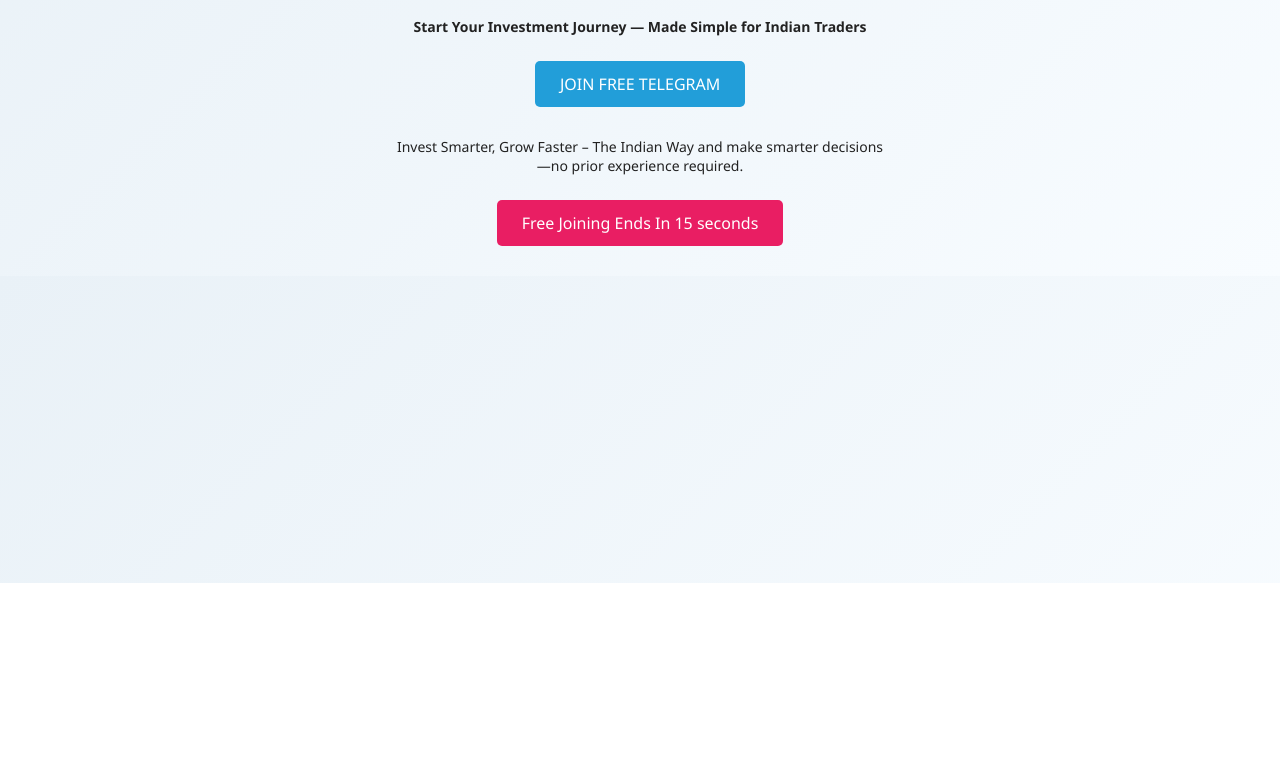
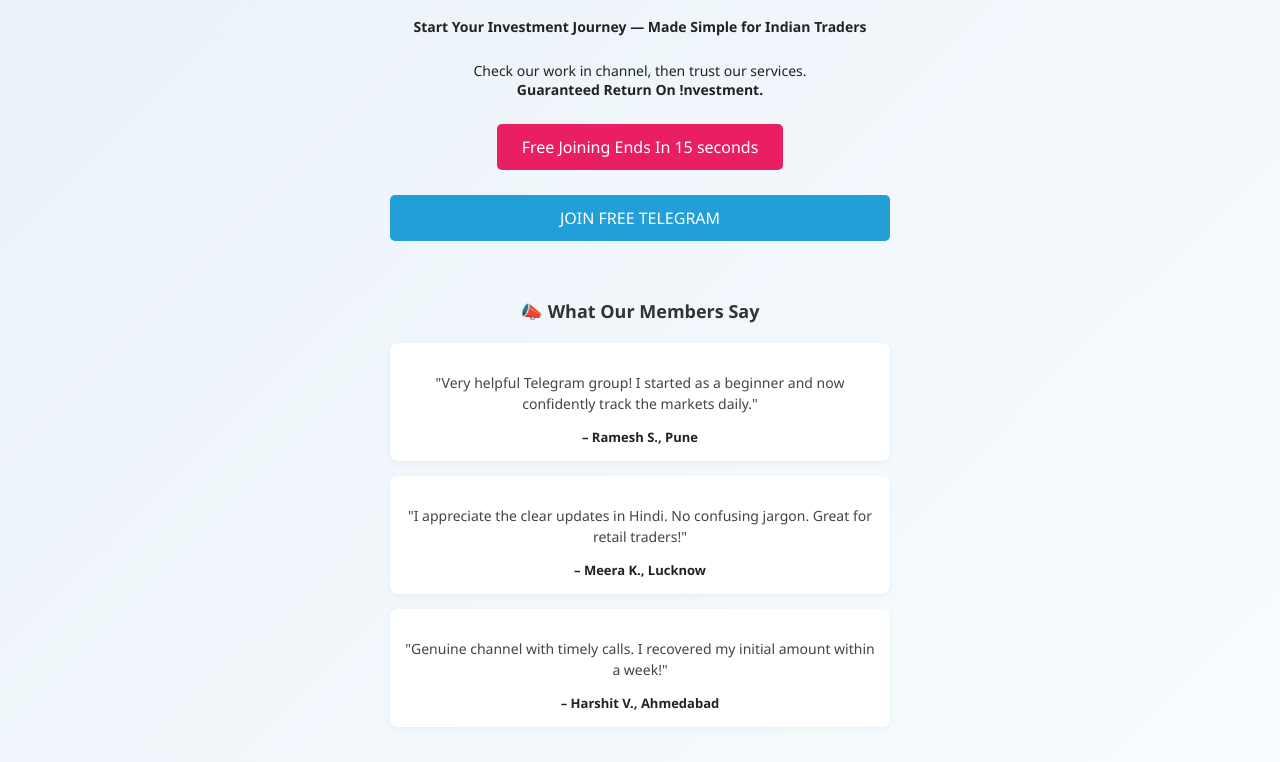
Before and after one commit to marketpilots/expert, a plain HTML site: page index.html in a window 1280 px wide. Shown: the part 217-979 px from the top of the page. Before the commit the page ends 800 px from the top, so only its background shows below. Drawn offline with Linux system fonts and the light colour scheme.

Commit message:
Update index.html

```diff
--- a/index.html
+++ b/index.html
@@ -19,6 +19,10 @@
       padding: 20px;
       max-width: 500px;
       margin: auto;
+      min-height: 100vh;
+      display: flex;
+      flex-direction: column;
+      justify-content: center;
     }
 
     img.dp {
@@ -26,7 +30,7 @@
       height: 100px;
       border-radius: 50%;
       object-fit: cover;
-      margin-bottom: 15px;
+      margin: 0 auto 15px;
     }
 
     h1 {
@@ -59,7 +63,7 @@
       color: #fff;
       text-decoration: none;
       border-radius: 5px;
-      margin: 15px 0;
+      margin-top: 15px;
       font-size: 16px;
       animation: pulse 1s infinite;
       cursor: pointer;
@@ -130,18 +134,38 @@
 
     <h2>Start Your Investment Journey — Made Simple for Indian Traders</h2>
 
-    <a class="telegram-btn" href="https://telegram.me/+cnaQezNBkIFhMjA1">
-      JOIN FREE TELEGRAM
-    </a>
-
     <p class="description">
-      Invest Smarter, Grow Faster – The Indian Way and make smarter decisions —no prior experience required.
+      Check our work in channel, then trust our services. <br><strong>Guaranteed Return On !nvestment.</strong>
     </p>
 
     <div>
       <a href="javascript:void(0);" class="countdown-btn" id="countdownBtn">
         Free Joining Ends In <span id="timer">20</span> seconds
       </a>
+    </div>
+
+    <a class="telegram-btn" href="https://telegram.me/+cnaQezNBkIFhMjA1">
+      JOIN FREE TELEGRAM
+    </a>
+
+    <!-- Testimonials Section -->
+    <div class="testimonials" style="margin-top: 40px;">
+      <h3 style="color: #333; font-size: 18px; margin-bottom: 20px;">📣 What Our Members Say</h3>
+
+      <div class="testimonial" style="background: #fff; padding: 15px; border-radius: 8px; margin-bottom: 15px; box-shadow: 0 2px 6px rgba(0,0,0,0.05);">
+        <p style="font-size: 14px; color: #444; line-height: 1.5;">"Very helpful Telegram group! I started as a beginner and now confidently track the markets daily."</p>
+        <strong style="display: block; margin-top: 10px; font-size: 13px; color: #222;">– Ramesh S., Pune</strong>
+      </div>
+
+      <div class="testimonial" style="background: #fff; padding: 15px; border-radius: 8px; margin-bottom: 15px; box-shadow: 0 2px 6px rgba(0,0,0,0.05);">
+        <p style="font-size: 14px; color: #444; line-height: 1.5;">"I appreciate the clear updates in Hindi. No confusing jargon. Great for retail traders!"</p>
+        <strong style="display: block; margin-top: 10px; font-size: 13px; color: #222;">– Meera K., Lucknow</strong>
+      </div>
+
+      <div class="testimonial" style="background: #fff; padding: 15px; border-radius: 8px; margin-bottom: 15px; box-shadow: 0 2px 6px rgba(0,0,0,0.05);">
+        <p style="font-size: 14px; color: #444; line-height: 1.5;">"Genuine channel with timely calls. I recovered my initial amount within a week!"</p>
+        <strong style="display: block; margin-top: 10px; font-size: 13px; color: #222;">– Harshit V., Ahmedabad</strong>
+      </div>
     </div>
   </div>
 
@@ -157,6 +181,7 @@
     </div>
   </div>
 
+  <!-- JavaScript -->
   <script>
     const timerEl = document.getElementById("timer");
     const countdownBtn = document.getElementById("countdownBtn");
@@ -199,7 +224,7 @@
       }
     }
 
-    setInterval(updateSubs, 200); // 5 per second = 1 every 200ms
+    setInterval(updateSubs, 200);
   </script>
 
   <!-- Meta Pixel Code -->
@@ -216,11 +241,10 @@
     fbq('track', 'PageView');
   </script>
   <noscript><img height="1" width="1" style="display:none"
-  src="https://www.facebook.com/tr?id=1103814591620004&ev=PageView&noscript=1"
+    src="https://www.facebook.com/tr?id=1103814591620004&ev=PageView&noscript=1"
   /></noscript>
 
   <script>
-    // Attach Lead event tracking to Telegram button
     document.querySelectorAll('.telegram-btn').forEach(btn => {
       btn.addEventListener('click', function(e) {
         e.preventDefault();
@@ -231,7 +255,6 @@
       });
     });
 
-    // Countdown button also tracks Lead and redirects
     countdownBtn.addEventListener('click', function(e) {
       e.preventDefault();
       fbq('track', 'Lead');
```
